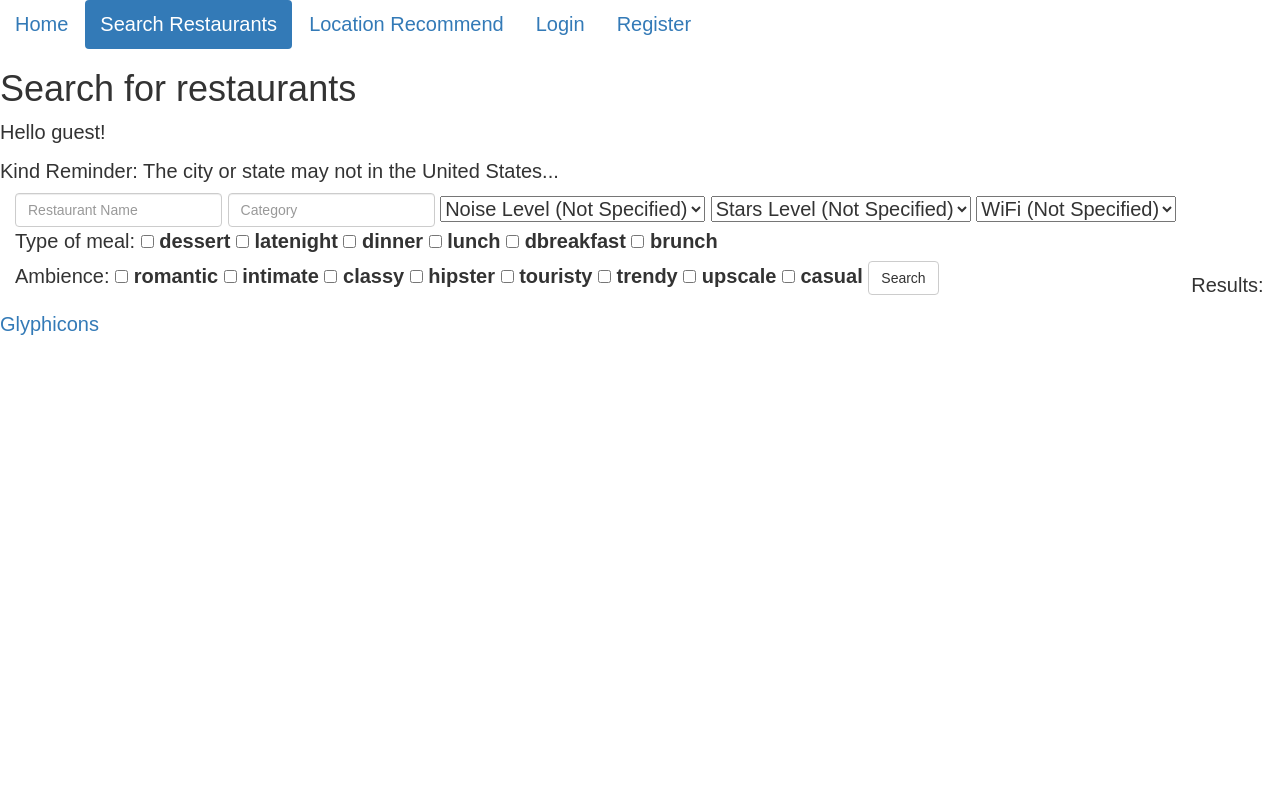
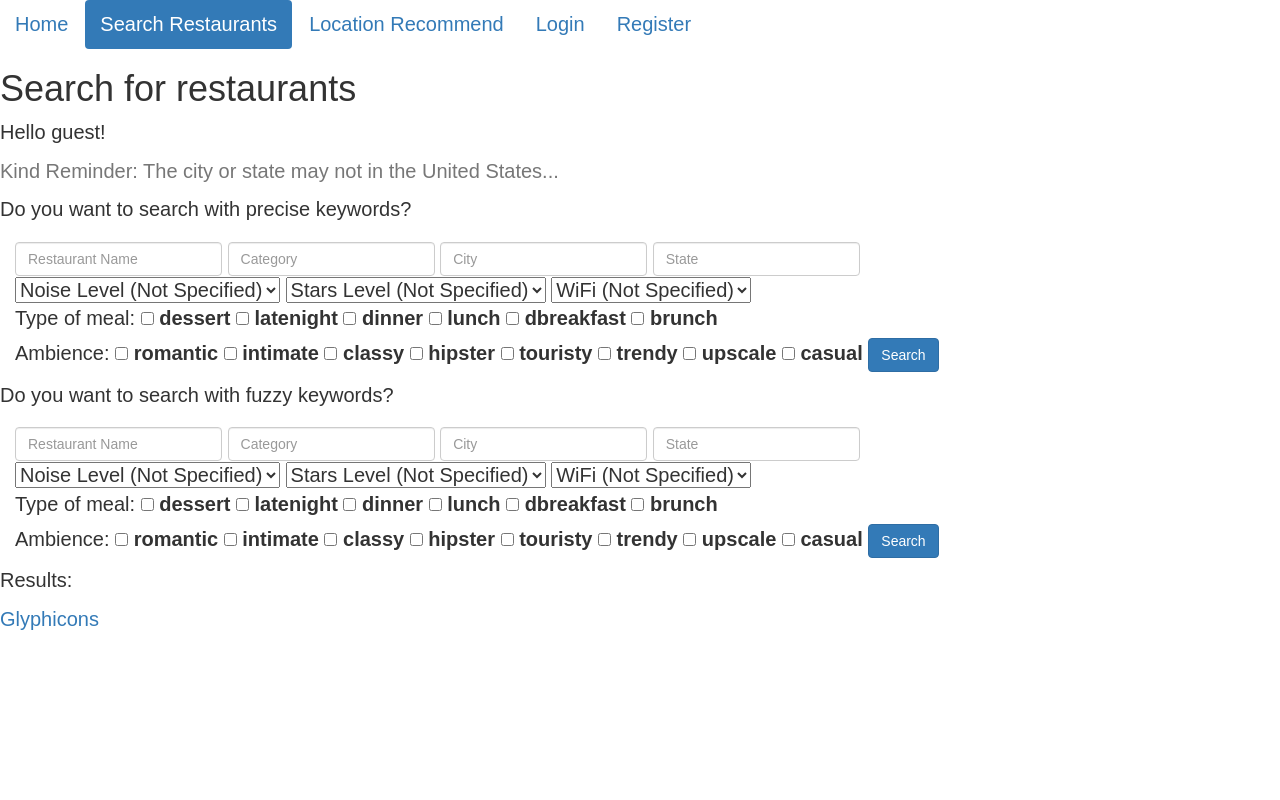
Before and after one commit to SicilyZzz/database-project-1, a Flask app: page /search_restaurants in a window 1280 px wide. Run offline with Flask 2, Linux system fonts and the light colour scheme; parts of the project's set-up code (start-up, migrations or seed data) failed here and were passed over; some libraries are stand-ins or nearby versions.

Commit message:
fuzzy keyword

```diff
--- a/server.py
+++ b/server.py
@@ -377,6 +377,7 @@ def search_restaurants_act():
                 sp="\'"
             if not mark:
                 sql=sql+"R."+col+"="+sp+restaurants[col]+sp
+                mark=True
             else:
                 sql=sql+" AND "+"R."+col+"="+sp+restaurants[col]+sp
     print(sql)
@@ -393,6 +394,105 @@ def search_restaurants_act():
     # return redirect('/search_restaurants')
     return search_restaurants(results)
     # return render_template("search_restaurants.html", **context)
+
+@app.route('/search_restaurants_fuzzy_act', methods=['POST'])
+def search_restaurants_fuzzy_act():
+
+    print(request.args)
+
+    restaurants={}
+    # restaurants['r_name'] = request.form['r_name']
+
+    # restaurants['password'] = request.form['password']
+
+    # print(request.form['noiselevel'])
+    results = []
+    mark=False
+    colnames=['r_name', 'noiselevel', 'stars', 'wifi', 'mealtype', 'ambience'] #  maybe show others in detail page
+    mealtype = ['dessert', 'latenight', 'dinner', 'lunch', 'breakfast', 'brunch']
+    ambience = ['romantic', 'intimate', 'classy', 'hipster', 'touristy', 'trendy', 'upscale', 'casual']
+    category = str(request.form.get("categories"))
+    cities = str(request.form.get("city"))
+    states = str(request.form.get("state"))
+
+    print(request.form)
+    if category=="":
+        if cities=="" and states=="":
+            sql="SELECT * FROM restaurants R WHERE "
+        else:
+            mark=True
+            sql="SELECT * FROM restaurants R, open_location O, location L WHERE R.rid=O.rid AND O.address=L.address AND O.postal_code=L.postal_code "
+            if cities != "" and states == "":
+                sql = sql +"AND "+"L.city LIKE "+"\'"+"%%"+cities+"%%"+"\'"
+            elif cities == "" and states != "":
+                sql = sql +"AND "+"L.state LIKE "+"\'"+"%%"+states+"%%"+"\'"
+            else:
+                sql = sql +"AND "+"L.city LIKE "+"\'"+"%%"+cities+"%%"+"\'"+" AND "+"L.state LIKE "+"\'"+"%%"+states+"%%"+"\'"
+    elif category!="":
+        mark=True
+        if cities=="" and states=="":
+            sql="SELECT * FROM restaurants R, categories C WHERE R.rid=C.rid AND "+"C.style LIKE "+"\'"+"%%"+category+"%%"+"\'"
+        else:
+            sql="SELECT * FROM restaurants R, categories C, open_location O, location L WHERE R.rid=C.rid AND "+"C.style LIKE "+"\'"+"%%"+category+"%%"+"\'"+" AND R.rid=O.rid AND O.address=L.address AND O.postal_code=L.postal_code "
+            if cities != "" and states == "":
+                sql = sql +"AND "+"L.city LIKE "+"\'"+"%%"+cities+"%%"+"\'"
+            elif cities == "" and states != "":
+                sql = sql +"AND "+"L.state LIKE "+"\'"+"%%"+states+"%%"+"\'"
+            else:
+                sql = sql +"AND "+"L.city LIKE "+"\'"+"%%"+cities+"%%"+"\'"+" AND "+"L.state LIKE "+"\'"+"%%"+states+"%%"+"\'"
+    print(sql)
+
+    for col in colnames:
+        if col in request.form:
+            if col == "mealtype":
+                mealtype_chose = request.form.getlist("mealtype")
+                for i in mealtype:
+                    if i in mealtype_chose:
+                        restaurants[i]=str(True)
+                    else:
+                        restaurants[i]=str(False)
+            elif col == "ambience":
+                ambience_chose = request.form.getlist("ambience")
+                for i in ambience:
+                    if i in ambience_chose:
+                        restaurants[i]=str(True)
+                    else:
+                        restaurants[i]=str(False)
+            else:
+                restaurants[col]=str(request.form[col])
+
+    print(restaurants)
+    keys = restaurants.keys()
+    for col in keys:
+        if restaurants[col]!="Not Specified":
+            sp=""
+            if type(restaurants[col])==type(""):
+                sp="\'"
+            if not mark:
+                mark=True
+                if col == 'r_name':
+                    sql=sql+"R."+col+" LIKE "+sp+"%%"+restaurants[col]+"%%"+sp
+                else:
+                    sql=sql+"R."+col+"="+sp+restaurants[col]+sp
+            else:
+                if col == 'r_name':
+                    sql=sql+" AND "+"R."+col+" LIKE "+sp+"%%"+restaurants[col]+"%%"+sp
+                else:
+                    sql=sql+" AND "+"R."+col+"="+sp+restaurants[col]+sp
+    print(sql)
+
+    try:
+        cursor = g.conn.execute(sql)
+        for result in cursor:
+            results.append(dict(result))
+            # names.append(result['r_name'])  # can also be accessed using result[0]
+        cursor.close()
+    except:
+        flash('error')
+
+    # return redirect('/search_restaurants')
+    return search_restaurants(results)
+
 @app.route('/search_restaurants')
 def search_restaurants(results=None):
 
--- a/templates/index.html
+++ b/templates/index.html
@@ -35,7 +35,6 @@
   </ul>
   <!-- Greetings -->
   <p>Hello <span id="username">{{ username }}</span></p>
-  <p><a href="search_restaurants">Search Restaurants</a></p>
   <h1>Home</h1>
 
 
--- a/templates/search_restaurants.html
+++ b/templates/search_restaurants.html
@@ -49,12 +49,16 @@
 {% endwith %}
 
 
-Kind Reminder: The city or state may not in the United States...
+<p class="text-muted">Kind Reminder: The city or state may not in the United States...</p>
+<p> Do you want to search with precise keywords?</p>
 <form class="navbar-form navbar-left" role="search" method="POST" action="/search_restaurants_act">
   <div class="form-group">
     <input type="text" class="form-control" placeholder="Restaurant Name" name="r_name">
     <input type="text" class="form-control" placeholder="Category" name="categories">
+    <input type="text" class="form-control" placeholder="City" name="city">
+    <input type="text" class="form-control" placeholder="State" name="state">
   </div>
+  <br /><div style="line-height:10px"></div>
   <select name="noiselevel">
     <option value="Not Specified" selected>Noise Level (Not Specified)</option>
     <option value="NULL">Null</option>
@@ -108,12 +112,76 @@ Kind Reminder: The city or state may not in the United States...
   <input class="form-check-input" type="checkbox" name="ambience" value="casual">
   <label class="form-check-label" for="inlineCheckbox2">casual</label>
 
+  <button type="submit" class="btn btn-primary">Search</button>
+</form>
 
-  <button type="submit" class="btn btn-default">Search</button>
+<div class="btn-group btn-group-justified"><p>Do you want to search with fuzzy keywords?</p></div>
+<form class="navbar-form navbar-left" role="search" method="POST" action="/search_restaurants_fuzzy_act">
+  <div class="form-group">
+    <input type="text" class="form-control" placeholder="Restaurant Name" name="r_name">
+    <input type="text" class="form-control" placeholder="Category" name="categories">
+    <input type="text" class="form-control" placeholder="City" name="city">
+    <input type="text" class="form-control" placeholder="State" name="state">
+  </div>
+  <br /><div style="line-height:10px"></div>
+  <select name="noiselevel">
+    <option value="Not Specified" selected>Noise Level (Not Specified)</option>
+    <option value="NULL">Null</option>
+    <option value="average">average</option>
+    <option value="quiet">quiet</option>
+    <option value="loud">loud</option>
+  </select>
+  <select name="starslevel">
+    <option value="Not Specified" selected>Stars Level (Not Specified)</option>
+    <option value="star5">5</option>
+    <option value="star4">4</option>
+    <option value="star3">3</option>
+    <option value="star2">2</option>
+    <option value="star1">1</option>
+  </select>
+  <select name="wifi">
+    <option value="Not Specified" selected>WiFi (Not Specified)</option>
+    <option value="free">free</option>
+    <option value="paid">paid</option>
+    <option value="no">no</option>
+  </select>
+  <br />Type of meal:
+  <input class="form-check-input" type="checkbox" name="mealtype" value="dessert">
+  <label class="form-check-label" for="inlineCheckbox1">dessert</label>
+  <input class="form-check-input" type="checkbox" name="mealtype" value="latenight">
+  <label class="form-check-label" for="inlineCheckbox2">latenight</label>
+  <input class="form-check-input" type="checkbox" name="mealtype" value="dinner">
+  <label class="form-check-label" for="inlineCheckbox1">dinner</label>
+  <input class="form-check-input" type="checkbox" name="mealtype" value="lunch">
+  <label class="form-check-label" for="inlineCheckbox2">lunch</label>
+  <input class="form-check-input" type="checkbox" name="mealtype" value="breakfast">
+  <label class="form-check-label" for="inlineCheckbox1">dbreakfast</label>
+  <input class="form-check-input" type="checkbox" name="mealtype" value="brunch">
+  <label class="form-check-label" for="inlineCheckbox2">brunch</label>
+
+  <br />Ambience:
+  <input class="form-check-input" type="checkbox" name="ambience" value="romantic">
+  <label class="form-check-label" for="inlineCheckbox1">romantic</label>
+  <input class="form-check-input" type="checkbox" name="ambience" value="intimate">
+  <label class="form-check-label" for="inlineCheckbox2">intimate</label>
+  <input class="form-check-input" type="checkbox" name="ambience" value="classy">
+  <label class="form-check-label" for="inlineCheckbox1">classy</label>
+  <input class="form-check-input" type="checkbox" name="ambience" value="hipster">
+  <label class="form-check-label" for="inlineCheckbox2">hipster</label>
+  <input class="form-check-input" type="checkbox" name="ambience" value="touristy">
+  <label class="form-check-label" for="inlineCheckbox1">touristy</label>
+  <input class="form-check-input" type="checkbox" name="ambience" value="trendy">
+  <label class="form-check-label" for="inlineCheckbox2">trendy</label>
+  <input class="form-check-input" type="checkbox" name="ambience" value="upscale">
+  <label class="form-check-label" for="inlineCheckbox1">upscale</label>
+  <input class="form-check-input" type="checkbox" name="ambience" value="casual">
+  <label class="form-check-label" for="inlineCheckbox2">casual</label>
+
+  <button type="submit" class="btn btn-primary">Search</button>
 </form>
 
 <br /><br /><br /><br />
-<p>Results:</p>
+<div class="btn-group btn-group-justified"><p>Results:</p></div>
 <!-- <form method="POST" action="/search_restaurants_act">
   <p>Name<input type="text">
   <input type="submit" value="Search"></p>
```
